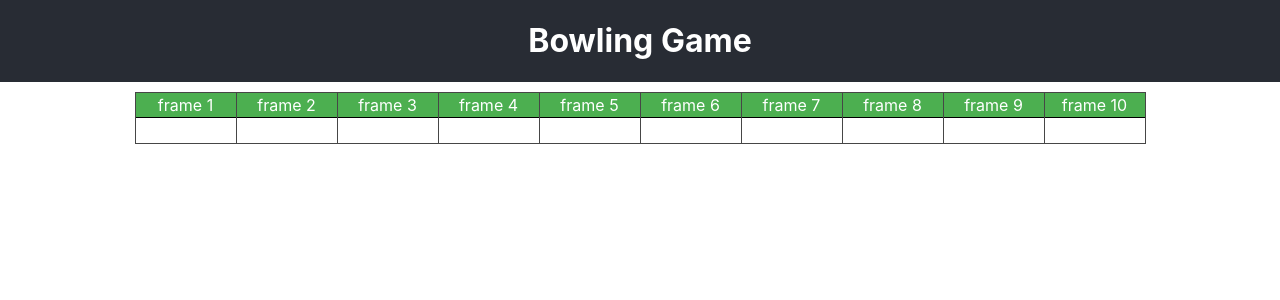
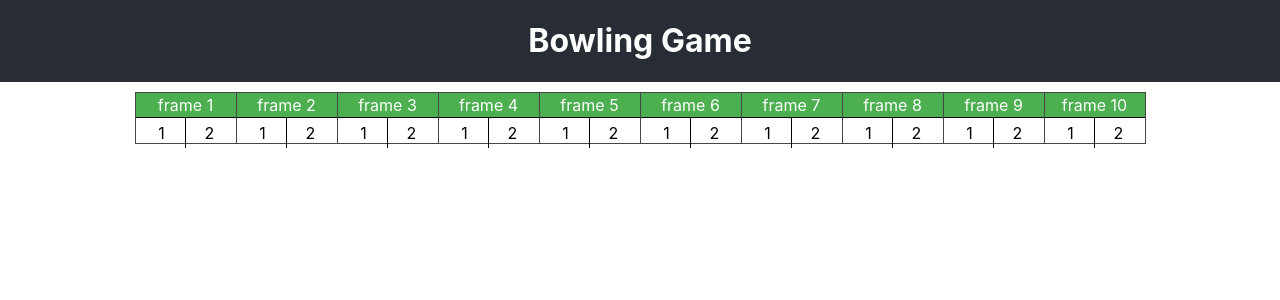
Before and after one commit to naveen5765/bowling-game-kata, a React (Create React App) app: page / in a window 1280 px wide. Shown: the top 300 px of the page. Built offline with nearby package versions, Linux system fonts and the light colour scheme; the HTML template or start-up script is replaced by a standard one.

Commit message:
feat: Display 2 columns in each frame

```diff
--- a/src/App.css
+++ b/src/App.css
@@ -39,3 +39,16 @@
     color: white;
     border-bottom: 1px solid black;
 }
+.frame .pins {
+	width: 100%;
+}
+.frame .pins span {
+	width: 47%;
+    display: inline-block;
+    text-align: center;
+    padding: 5px 0;
+    border-right: 1px solid;
+}
+.frame .pins span:last-child {
+	border-right: none;
+}
--- a/src/App.js
+++ b/src/App.js
@@ -13,33 +13,73 @@ class App extends Component {
         <div className="scoreBoard">
             <div className="frame">
               <p> frame 1</p>
+                <div className="pins">
+                  <span>1</span>
+                    <span>2</span>
+                </div>
             </div>
             <div className="frame">
               <p> frame 2</p>
+                <div className="pins">
+                  <span>1</span>
+                    <span>2</span>
+                </div>
             </div>
             <div className="frame">
               <p> frame 3</p>
+                <div className="pins">
+                  <span>1</span>
+                  <span>2</span>
+                </div>
             </div>
             <div className="frame">
               <p> frame 4</p>
+                <div className="pins">
+                  <span>1</span>
+                  <span>2</span>
+                </div>
             </div>
             <div className="frame">
               <p> frame 5</p>
+                <div className="pins">
+                  <span>1</span>
+                  <span>2</span>
+                </div>
             </div>
             <div className="frame">
               <p> frame 6</p>
+                <div className="pins">
+                  <span>1</span>
+                  <span>2</span>
+                </div>
             </div>
             <div className="frame">
               <p> frame 7</p>
+                <div className="pins">
+                  <span>1</span>
+                  <span>2</span>
+                </div>
             </div>
             <div className="frame">
               <p> frame 8</p>
+                <div className="pins">
+                  <span>1</span>
+                  <span>2</span>
+                </div>
             </div>
             <div className="frame">
               <p> frame 9</p>
+                <div className="pins">
+                  <span>1</span>
+                  <span>2</span>
+                </div>
             </div>
             <div className="frame">
               <p> frame 10</p>
+                <div className="pins">
+                  <span>1</span>
+                  <span>2</span>
+                </div>
             </div>
         </div>
       </div>
```
Also changed, not shown: 1 other file (tests, documents, lock files or other folders).
